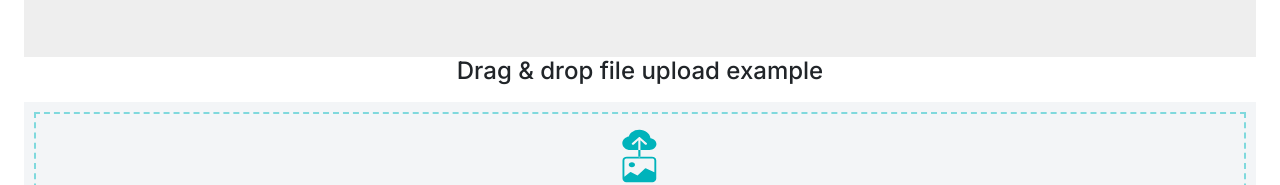
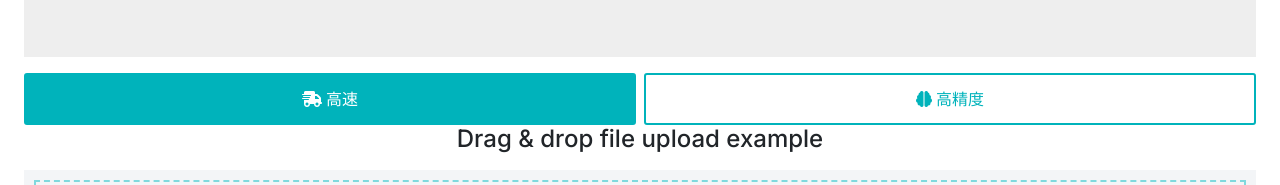
Before and after one commit to ritogk/ritogk.github.io, a plain HTML site: page moziokosi/index.html in a window 1280 px wide. Shown: the part 638-823 px from the top of the page. Drawn offline with nearby package versions, Linux system fonts and the light colour scheme.

Commit message:
ラジオボタンのコンポーネント追加

```diff
--- a/moziokosi/index.html
+++ b/moziokosi/index.html
@@ -48,6 +48,13 @@
     <!-- Drag and Drop file-->
     <link href="./vendor/drag-and-drop-file/style.css" rel="stylesheet" />
     <script src="./vendor/drag-and-drop-file/script.js"></script>
+
+    <!-- Radio Buttons -->
+    <link href="./vendor/radio-buttons/style.css" rel="stylesheet" />
+    <link
+      href="https://cdnjs.cloudflare.com/ajax/libs/font-awesome/6.2.1/css/all.min.css"
+      rel="stylesheet"
+    />
 
     <!-- =======================================================
   * Template Name: Yummy - v1.3.0
@@ -151,6 +158,17 @@
     <!-- End Hero Section -->
 
     <main id="main">
+      <div class="mt-3 d-flex flex-row gap-2">
+        <label class="radio">
+          <input type="radio" name="gender" value="designs" checked />
+          <span><i class="fa fa-truck-fast"></i> 高速</span>
+        </label>
+        <label class="radio">
+          <input type="radio" name="gender" value="FEMALE" />
+          <span><i class="fa fa-brain"></i> 高精度</span>
+        </label>
+      </div>
+
       <!-- file drag adn drop-->
       <h1 class="h4 text-center mb-3">Drag &amp; drop file upload example</h1>
 
--- /dev/null
+++ b/moziokosi/vendor/radio-buttons/style.css
@@ -0,0 +1,33 @@
+/*Radio Button*/
+label.radio {
+  cursor: pointer;
+  width: 100%;
+}
+
+label.radio input {
+  position: absolute;
+  top: 0;
+  left: 0;
+  width: 100%;
+  visibility: hidden;
+  pointer-events: none;
+}
+
+label.radio span {
+  padding: 12px 14px;
+  width: 100%;
+  text-align: center;
+  border: 2px solid #00b3bb;
+  display: inline-block;
+  color: #00b3bb;
+  border-radius: 3px;
+  text-transform: uppercase;
+}
+
+label.radio input:checked + span {
+  border-color: #00b3bb;
+  background-color: #00b3bb;
+  color: #fff;
+}
+
+@import url("https://cdnjs.cloudflare.com/ajax/libs/font-awesome/6.2.1/css/all.min.css");
```
